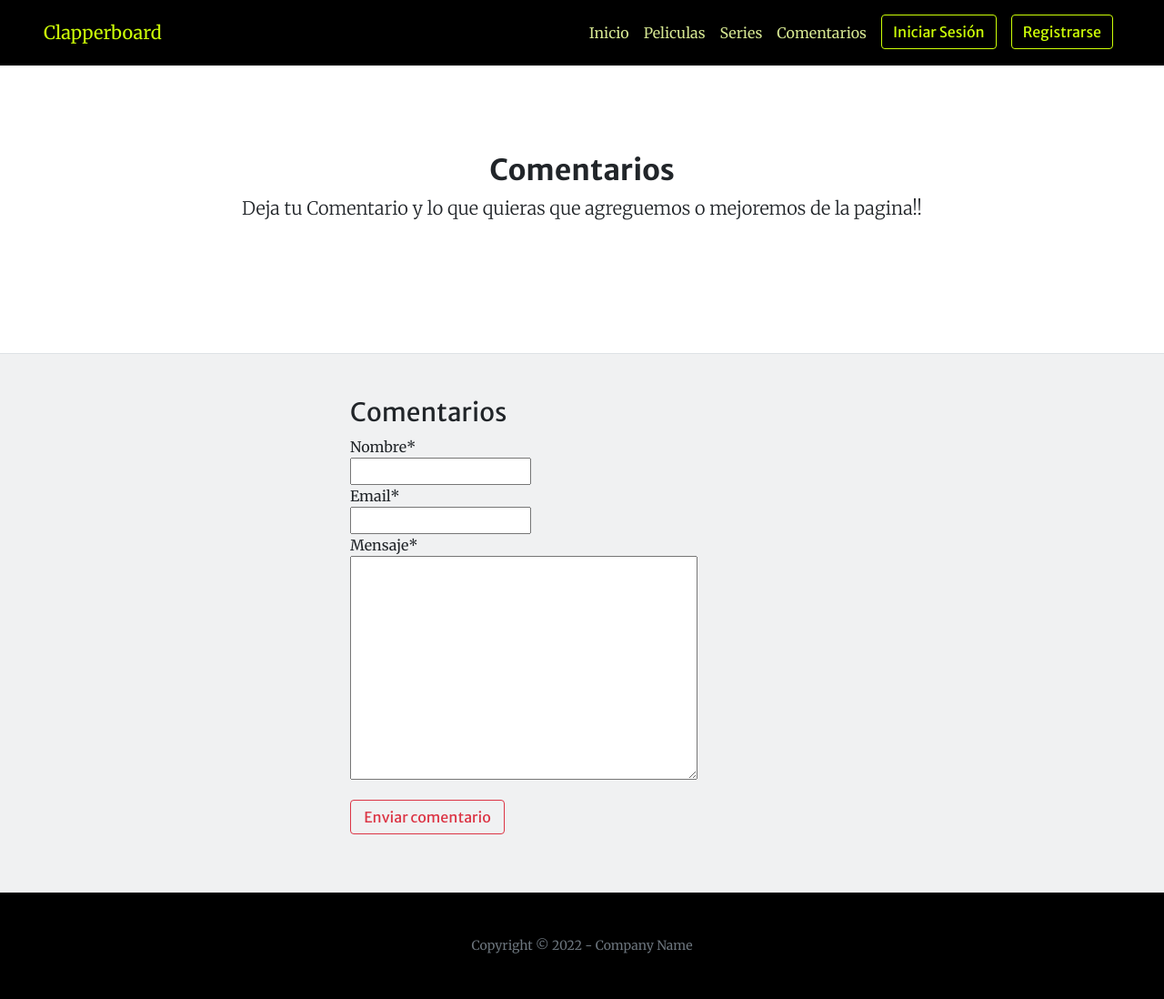
After one commit to jimedeg/clapperboard, a Django app: page /comentarios/ in a window 1280 px wide. The commit adds this page. Shown: the whole page at 91% size. Run offline with Django 4.2, Linux system fonts and the light colour scheme; data that the repository does not hold is empty; some libraries are stand-ins or nearby versions.

Commit message:
comentarios en la pagina general, listo

```diff
--- a/clapperboard/clapperboardApp/forms.py
+++ b/clapperboard/clapperboardApp/forms.py
@@ -87,7 +87,7 @@ class NuevaMusica(forms.Form):
         model = Musica
         fields = ['titulo', 'descripcion', 'imagen', 'fecha_publicacion', 'usuario']
 
-class NuevaComentario(forms.Form):
+class NuevoComentario(forms.Form):
     nombre = forms.CharField(max_length=50)
     email = forms.EmailField()
     mensaje = forms.CharField(max_length=300, required=True, widget=forms.Textarea)
--- a/clapperboard/clapperboardApp/models.py
+++ b/clapperboard/clapperboardApp/models.py
@@ -48,3 +48,6 @@ class Comentario(models.Model):
     mensaje = models.TextField(max_length=500, blank=True, null=True)
     actualizado = models.DateTimeField(auto_now=True)
     creado = models.DateTimeField(auto_now_add=True)
+
+    class Meta:
+        ordering = ['-creado']
--- a/clapperboard/clapperboardApp/templates/clapperboardApp/base.html
+++ b/clapperboard/clapperboardApp/templates/clapperboardApp/base.html
@@ -26,14 +26,14 @@
             <div class="container-fluid px-4 px-lg-5">
                 <a class="navbar-brand" href="{% url 'inicio' %}"> <span style="color: rgb(205, 255, 7);"> Clapperboard </span></a>
                 <button class="navbar-toggler" type="button" data-bs-toggle="collapse" data-bs-target="#navbarTogglerDemo02" aria-controls="navbarTogglerDemo02" aria-expanded="false" aria-label="Toggle navigation">
-                    <span style="color: rgb(205, 255, 7);"><i class="bi bi-menu-down"></i></i></span>
+                    <span style="color: #0a0a09;"><i class="bi bi-menu-down"></i></span>
                 </button>
                 <div class="collapse navbar-collapse" id="navbarTogglerDemo02">
                     <ul class="navbar-nav ms-auto my-2 my-lg-0">
                         <li class="nav-item"><a class="nav-link" href="{% url 'inicio' %}"><span style="color: #d5e691"> Inicio </span></a></li>
                         <li class="nav-item"><a class="nav-link" href="{% url 'peliculas' %}"><span style="color: #d5e691"> Peliculas </span></a></li>
                         <li class="nav-item"><a class="nav-link" href="{% url 'series' %}"><span style="color: #d5e691"> Series </span></a></li>
-                        <li class="nav-item"><a class="nav-link" href="{% url 'editar_perfil' %}"><span style="color: #d5e691"> Contacto </span></a></li>
+                        <li class="nav-item"><a class="nav-link" href="{% url 'comentarios' %}"><span style="color: #d5e691"> Comentarios </span></a></li>
 
 
                         {% if user.is_authenticated %}
@@ -48,8 +48,8 @@
                                 Perfil
                                 </button>
                                 <ul class="dropdown-menu" style="background-color: #d5e691;">
-                                    <li class="nav-item"><a class="nav-link" href="{% url 'editar_perfil' %}"><span style="color: #0a0a0a"> Editar Perfil </span></a></li>
-                                    <li><a class="dropdown-item" href="{% url 'agregar_avatar' %}"><span style="color: #0a0a0a"> Agregar Avatar </span></a></li>
+                                    <li><a class="dropdown-item" href="{% url 'editar_perfil' %}"><span style="color: #0a0a0a">Editar Perfil</span></a></li>
+                                    <li><a class="dropdown-item" href="{% url 'agregar_avatar' %}"><span style="color: #0a0a0a">Agregar Avatar</span></a></li>
                                     <li><hr class="dropdown-divider"></li>
                                     <li><a class="dropdown-item" href="{% url 'logout' %}"><span style="color: #0a0a0a"> Cerrar Sesión </span></a></li>
                                 </ul>
--- /dev/null
+++ b/clapperboard/clapperboardApp/templates/clapperboardApp/comentarios.html
@@ -0,0 +1,66 @@
+{% extends 'clapperboardApp/base.html' %}
+{% load static %}
+{% load crispy_forms_tags %}
+
+
+{% block tituloPagina %}
+Comentario- CLAPPERBOARD
+{% endblock %}
+
+
+{% block contenidoPagina %}
+    <section class="py-5 border-bottom">
+        <div class="container px-5 my-5 px-5">
+            <div class="text-center mb-5">
+                <h2 class="fw-bolder">Comentarios</h2>
+                <p class="lead mb-0">Deja tu Comentario y lo que quieras que agreguemos o mejoremos de la pagina!! </p>
+            </div>
+            <div class="row gx-5 justify-content-center">
+                <div class="col-lg-6">
+                    {% for comentario in comentarios %}
+
+                        <!-- Testimonial 1-->
+                        <div class="card mb-4">
+                            <div class="card-body p-4">
+                                <div class="d-flex">
+                                    <div class="flex-shrink-0"><i class="bi bi-chat-right-quote-fill text-primary fs-1"></i></div>
+                                    <div class="ms-4">
+                                        <p class="mb-1"> {{comentario.mensaje}} </p>
+                                        <div class="small text-muted"> - {{comentario.nombre}} - {{comentario.email}} </div>
+
+                                    </div>
+                                </div>
+                            </div>
+                        </div>
+                        <!-- End Testimonial 1-->
+
+                    {% endfor %}
+                </div>
+            </div>
+        </div>
+    </section>
+
+        <section class="bg-secondary bg-opacity-10 py-5">
+            <div class="container px-5">
+                <div class="row gx-6 justify-content-center">
+                    <div class="col-lg-6">
+                        <h3>Comentarios</h3>
+                        <div>
+                            {% for message in messages %}
+                            <p class="alert alert-danger"> {{message}} </p>
+                            {% endfor %}
+                        </div>
+                        <form action="" method="post">
+                            {% csrf_token %}
+
+                            {{form | crispy}}
+
+                            <button class="btn btn-outline-danger my-3 d-grid gap-2 col-4" type="submit">Enviar comentario</button>
+
+                        </form>
+                    </div>
+                </div>
+            </div>
+        </section>
+
+{% endblock %}
--- a/clapperboard/clapperboardApp/urls.py
+++ b/clapperboard/clapperboardApp/urls.py
@@ -18,6 +18,8 @@ urlpatterns = [
 
     path ('series', series, name= "series"),
 
+    path('comentarios/', comentarios, name= "comentarios"),
+
     # path ('comentario', comentario, name= "comentario"),
 
 ]
--- a/clapperboard/clapperboardApp/views.py
+++ b/clapperboard/clapperboardApp/views.py
@@ -161,6 +161,8 @@ def agregar_avatar(request):
 
 def peliculas(request):
 
+    # ctx = {'form' = NuevoComentario()}
+
     if request.method == "POST":
 
         buscar = request.POST["buscar"]
@@ -178,7 +180,7 @@ def peliculas(request):
     # contexto= {"pelicula": principal}
     peliculas = Pelicula.objects.all()
 
-    return render(request, "clapperboardApp/peliculas.html", {"peliculas": peliculas, "buscar": False})
+    return render(request, "clapperboardApp/peliculas.html", {"peliculas": peliculas, "buscar": False}) #'ctx':ctx
 
 @staff_member_required
 def nueva_pelicula(request):
@@ -243,9 +245,36 @@ def eliminar_pelicula(request, pelicula_id):
     return redirect("peliculas")
 
 class PeliculaDetalle(DetailView):
+
     model = Pelicula
     template_name = "clapperboardApp/pelicula_detalle.html"
     context_object_name = "pelicula"
+
+def comentarios(request):
+
+    comentarios = Comentario.objects.all()
+    form = NuevoComentario()
+
+    if request.method == "POST":
+
+        form = NuevoComentario(request.POST)
+
+        if form.is_valid():
+
+            info_comentarios = form.cleaned_data
+            comentarios = Comentario(nombre=info_comentarios["nombre"], email=info_comentarios["email"], mensaje=info_comentarios["mensaje"])
+            comentarios.save()
+            messages.success(request, "Comentario agregado con éxito!")
+            return redirect("comentarios")
+
+        else:
+            messages.error(request, "Error al agregar el comentario")
+            return redirect("comentarios")
+
+    else:
+        form = NuevoComentario()
+
+    return render(request, "clapperboardApp/comentarios.html", {"comentarios": comentarios, "form": form})
 
 def series(request):
 
```
Also changed, not shown: clapperboard/clapperboardApp/admin.py (+8 -1 lines), clapperboard/clapperboardApp/migrations/0008_alter_comentario_options.py (added), clapperboard/db.sqlite3, clapperboard/media/avatar/rBVaJFkgPkKAAXYHAALdbgBoZTk620_AVs5e8G.jpg (added).
